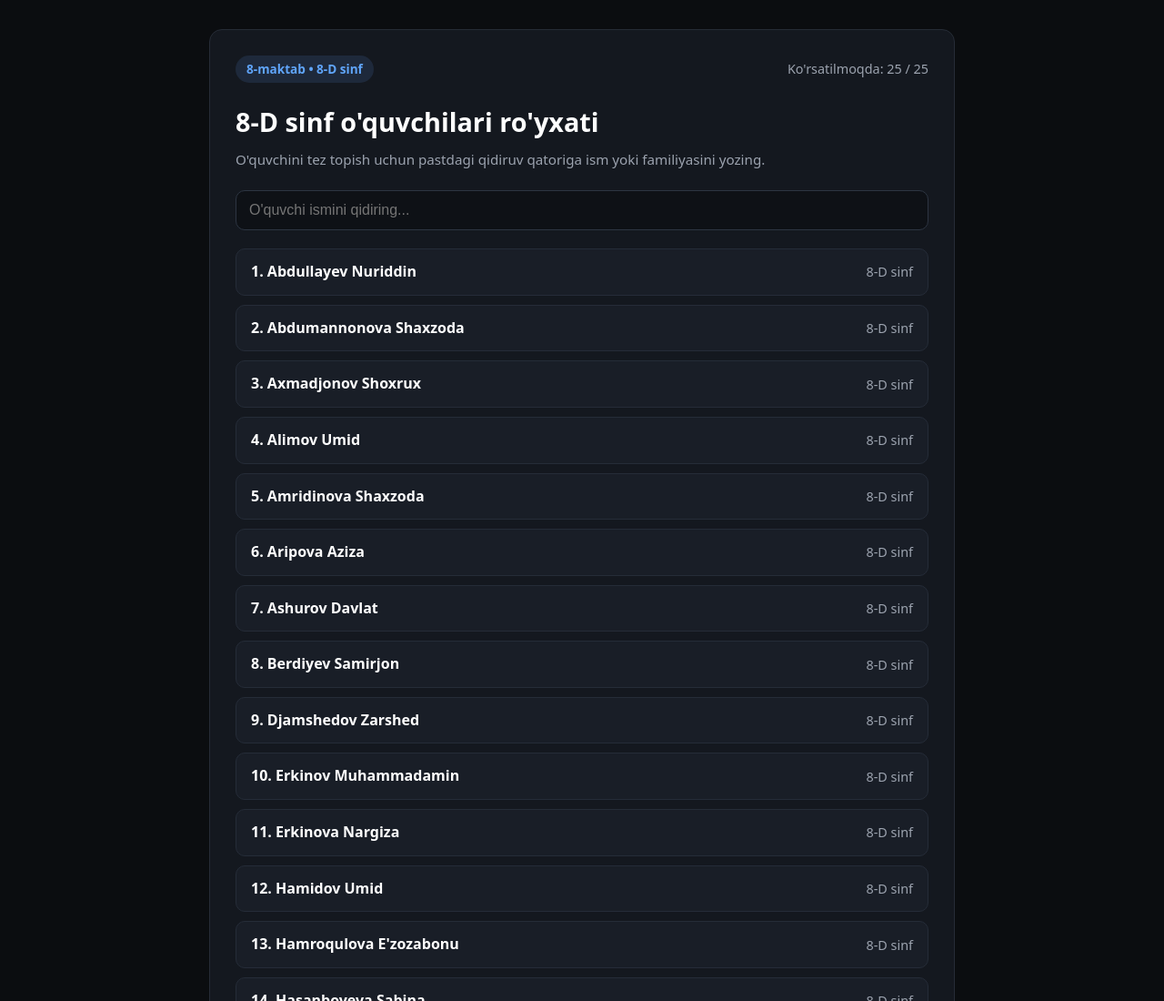
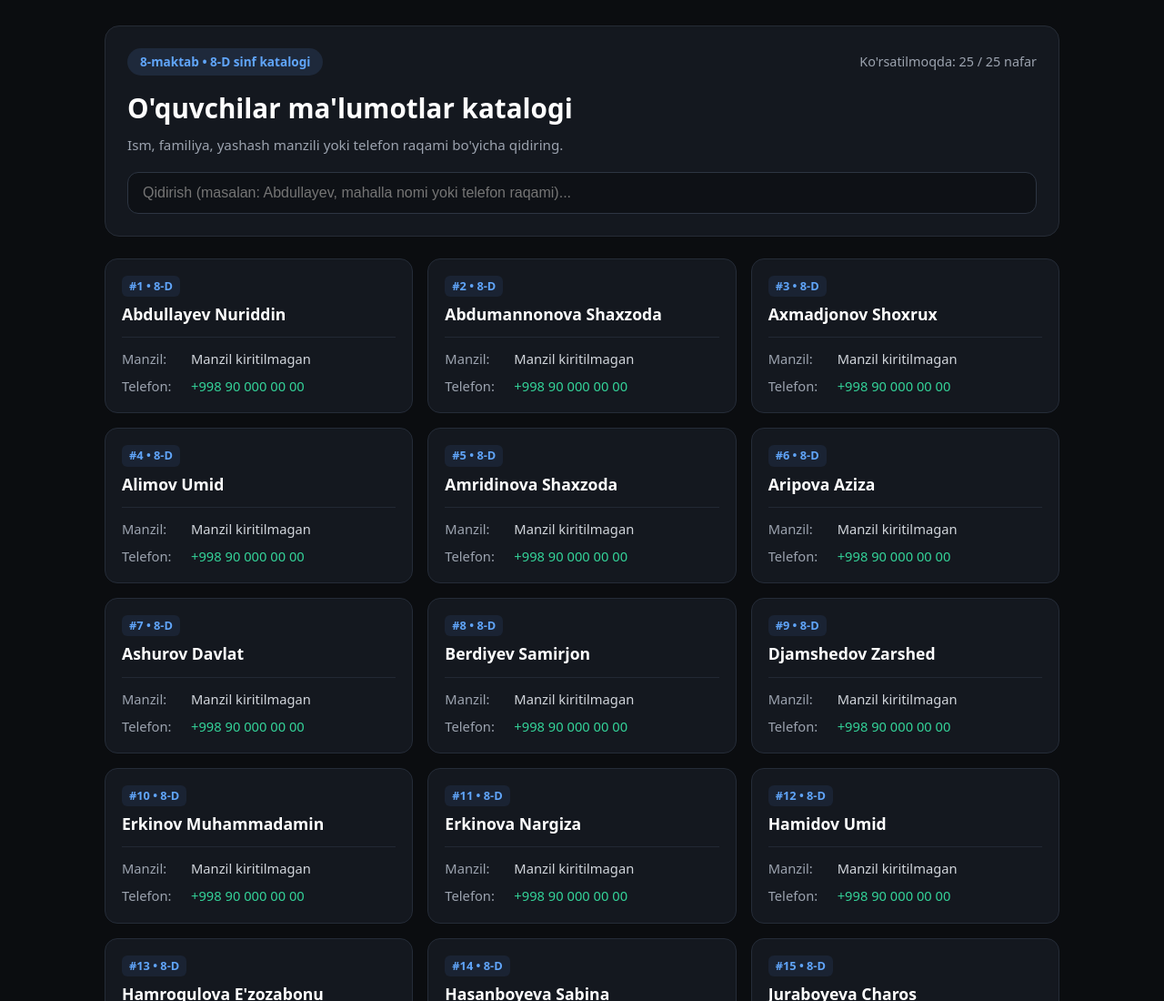
Before and after one commit to ergashevazakirovna-ui/8-maktab, a plain HTML site: page index.html in a window 1280 px wide. Shown: the top 1100 px of the page at 91% size. Drawn offline with Linux system fonts and the light colour scheme.

Commit message:
Update index.html

```diff
--- a/index.html
+++ b/index.html
@@ -1,10 +1,12 @@
+
+
 
    <!DOCTYPE html>
 <html lang="uz">
 <head>
   <meta charset="UTF-8" />
   <meta name="viewport" content="width=device-width, initial-scale=1.0" />
-  <title>8-maktab — 8-D sinf o'quvchilari</title>
+  <title>8-maktab — 8-D sinf katalogi</title>
   <style>
     * {
       box-sizing: border-box;
@@ -16,17 +18,21 @@
       background-color: #0b0d10;
       color: #f3f4f6;
       font-family: system-ui, -apple-system, BlinkMacSystemFont, "Segoe UI", sans-serif;
-      line-height: 1.6;
-      padding: 32px 16px;
+      line-height: 1.5;
+      padding: 28px 16px;
     }
 
     .container {
-      max-width: 820px;
+      max-width: 1050px;
       margin: 0 auto;
+    }
+
+    .header-card {
       background-color: #14181f;
       border: 1px solid #262c36;
-      border-radius: 14px;
-      padding: 28px;
+      border-radius: 16px;
+      padding: 24px;
+      margin-bottom: 24px;
     }
 
     .top-bar {
@@ -35,21 +41,26 @@
       justify-content: space-between;
       align-items: center;
       gap: 12px;
-      margin-bottom: 20px;
+      margin-bottom: 14px;
     }
 
     .badge {
       display: inline-block;
       background-color: #1e293b;
       color: #60a5fa;
-      padding: 4px 12px;
+      padding: 5px 14px;
       border-radius: 999px;
       font-size: 0.85rem;
       font-weight: 600;
     }
 
+    .count-text {
+      color: #9ca3af;
+      font-size: 0.9rem;
+    }
+
     h1 {
-      font-size: 1.8rem;
+      font-size: 1.85rem;
       color: #ffffff;
       margin-bottom: 6px;
     }
@@ -57,18 +68,17 @@
     .subtitle {
       color: #9ca3af;
       font-size: 0.95rem;
-      margin-bottom: 22px;
+      margin-bottom: 18px;
     }
 
     .search-input {
       width: 100%;
-      padding: 12px 14px;
-      border-radius: 10px;
+      padding: 13px 16px;
+      border-radius: 12px;
       border: 1px solid #2d3542;
       background-color: #0e1116;
       color: #f9fafb;
       font-size: 1rem;
-      margin-bottom: 20px;
       outline: none;
     }
 
@@ -76,114 +86,195 @@
       border-color: #60a5fa;
     }
 
-    .student-list {
-      list-style: none;
+    /* Katalog kartochkalari (Grid) */
+    .catalog-grid {
       display: grid;
+      grid-template-columns: repeat(auto-fill, minmax(300px, 1fr));
+      gap: 16px;
+    }
+
+    .student-card {
+      background-color: #14181f;
+      border: 1px solid #252c38;
+      border-radius: 14px;
+      padding: 18px;
+      display: flex;
+      flex-direction: column;
+      justify-content: space-between;
+      gap: 12px;
+      transition: border-color 0.2s ease, transform 0.2s ease;
+    }
+
+    .student-card:hover {
+      border-color: #3b82f6;
+      transform: translateY(-2px);
+    }
+
+    .card-header {
+      display: flex;
+      justify-content: space-between;
+      align-items: flex-start;
       gap: 10px;
     }
 
-    .student-item {
-      display: flex;
-      justify-content: space-between;
-      align-items: center;
-      gap: 12px;
-      background-color: #191e27;
-      border: 1px solid #252c38;
-      border-radius: 10px;
-      padding: 12px 16px;
+    .student-num {
+      font-size: 0.8rem;
+      color: #60a5fa;
+      background: #1a2333;
+      padding: 2px 8px;
+      border-radius: 6px;
+      font-weight: 600;
     }
 
     .student-name {
-      font-weight: 600;
+      font-size: 1.1rem;
+      font-weight: 700;
       color: #ffffff;
+      margin-top: 6px;
     }
 
-    .student-meta {
+    .info-row {
+      display: flex;
+      flex-direction: column;
+      gap: 8px;
+      border-top: 1px solid #222834;
+      padding-top: 12px;
+      font-size: 0.92rem;
+    }
+
+    .info-item {
+      display: flex;
+      align-items: flex-start;
+      gap: 8px;
+      color: #d1d5db;
+    }
+
+    .info-label {
       color: #9ca3af;
-      font-size: 0.9rem;
+      min-width: 68px;
+    }
+
+    .phone-link {
+      color: #34d399;
+      text-decoration: none;
+      font-weight: 500;
+    }
+
+    .phone-link:hover {
+      text-decoration: underline;
+    }
+
+    .empty-box {
+      grid-column: 1 / -1;
+      text-align: center;
+      background-color: #14181f;
+      border: 1px solid #252c38;
+      border-radius: 14px;
+      padding: 32px;
+      color: #9ca3af;
     }
   </style>
 </head>
 <body>
   <div class="container">
+    <div class="header-card">
       <div class="top-bar">
-      <span class="badge">8-maktab • 8-D sinf</span>
-      <span class="student-meta" id="count">Jami: 26 nafar o'quvchi</span>
+        <span class="badge">8-maktab • 8-D sinf katalogi</span>
+        <span class="count-text" id="count">Jami: 25 nafar o'quvchi</span>
       </div>
 
-    <h1>8-D sinf o'quvchilari ro'yxati</h1>
-    <p class="subtitle">O'quvchini tez topish uchun pastdagi qidiruv qatoriga ism yoki familiyasini yozing.</p>
+      <h1>O'quvchilar ma'lumotlar katalogi</h1>
+      <p class="subtitle">Ism, familiya, yashash manzili yoki telefon raqami bo'yicha qidiring.</p>
 
       <input
         type="text"
         id="searchInput"
         class="search-input"
-      placeholder="O'quvchi ismini qidiring..."
+        placeholder="Qidirish (masalan: Abdullayev, mahalla nomi yoki telefon raqami)..."
       />
+    </div>
 
-    <ul class="student-list" id="studentList"></ul>
+    <div class="catalog-grid" id="catalogGrid"></div>
   </div>
 
   <script>
+    // Har bir o'quvchining manzili (address) va telefon raqamini (phone) shu yerdan yangilang
     const students = [
-      { name: "Abdullayev Nuriddin", info: "8-D sinf" },
-      { name: "Abdumannonova Shaxzoda", info: "8-D sinf" },
-      { name: "Axmadjonov Shoxrux", info: "8-D sinf" },
-      { name: "Alimov Umid", info: "8-D sinf" },
-      { name: "Amridinova Shaxzoda", info: "8-D sinf" },
-      { name: "Aripova Aziza", info: "8-D sinf" },
-      { name: "Ashurov Davlat", info: "8-D sinf" },
-      { name: "Berdiyev Samirjon", info: "8-D sinf" },
-      { name: "Djamshedov Zarshed", info: "8-D sinf" },
-      { name: "Erkinov Muhammadamin", info: "8-D sinf" },
-      { name: "Erkinova Nargiza", info: "8-D sinf" },
-      { name: "Hamidov Umid", info: "8-D sinf" },
-      { name: "Hamroqulova E'zozabonu", info: "8-D sinf" },
-      { name: "Hasanboyeva Sabina", info: "8-D sinf" },
-      { name: "Juraboyeva Charos", info: "8-D sinf" },
-      { name: "Mamatkulova Charos", info: "8-D sinf" },
-      { name: "Orzikulov Laziz", info: "8-D sinf" },
-      { name: "Raxmatullayev Ulug'bek", info: "8-D sinf" },
-      { name: "Sirojov Sardor", info: "8-D sinf" },
-      { name: "Sodiqov Damir", info: "8-D sinf" },
-      { name: "Turakulov Otabek", info: "8-D sinf" },
-      { name: "Tuychikulov Jamshed", info: "8-D sinf" },
-      { name: "Ulmasov Amirjon", info: "8-D sinf" },
-      { name: "Yulbarisova Zebo", info: "8-D sinf" },
-      { name: "Zoxirov Qodir", info: "8-D sinf" }
+      { name: "Abdullayev Nuriddin", class: "8-D", address: "Manzil kiritilmagan", phone: "+998 90 000 00 00" },
+      { name: "Abdumannonova Shaxzoda", class: "8-D", address: "Manzil kiritilmagan", phone: "+998 90 000 00 00" },
+      { name: "Axmadjonov Shoxrux", class: "8-D", address: "Manzil kiritilmagan", phone: "+998 90 000 00 00" },
+      { name: "Alimov Umid", class: "8-D", address: "Manzil kiritilmagan", phone: "+998 90 000 00 00" },
+      { name: "Amridinova Shaxzoda", class: "8-D", address: "Manzil kiritilmagan", phone: "+998 90 000 00 00" },
+      { name: "Aripova Aziza", class: "8-D", address: "Manzil kiritilmagan", phone: "+998 90 000 00 00" },
+      { name: "Ashurov Davlat", class: "8-D", address: "Manzil kiritilmagan", phone: "+998 90 000 00 00" },
+      { name: "Berdiyev Samirjon", class: "8-D", address: "Manzil kiritilmagan", phone: "+998 90 000 00 00" },
+      { name: "Djamshedov Zarshed", class: "8-D", address: "Manzil kiritilmagan", phone: "+998 90 000 00 00" },
+      { name: "Erkinov Muhammadamin", class: "8-D", address: "Manzil kiritilmagan", phone: "+998 90 000 00 00" },
+      { name: "Erkinova Nargiza", class: "8-D", address: "Manzil kiritilmagan", phone: "+998 90 000 00 00" },
+      { name: "Hamidov Umid", class: "8-D", address: "Manzil kiritilmagan", phone: "+998 90 000 00 00" },
+      { name: "Hamroqulova E'zozabonu", class: "8-D", address: "Manzil kiritilmagan", phone: "+998 90 000 00 00" },
+      { name: "Hasanboyeva Sabina", class: "8-D", address: "Manzil kiritilmagan", phone: "+998 90 000 00 00" },
+      { name: "Juraboyeva Charos", class: "8-D", address: "Manzil kiritilmagan", phone: "+998 90 000 00 00" },
+      { name: "Mamatkulova Charos", class: "8-D", address: "Manzil kiritilmagan", phone: "+998 90 000 00 00" },
+      { name: "Orzikulov Laziz", class: "8-D", address: "Manzil kiritilmagan", phone: "+998 90 000 00 00" },
+      { name: "Raxmatullayev Ulug'bek", class: "8-D", address: "Manzil kiritilmagan", phone: "+998 90 000 00 00" },
+      { name: "Sirojov Sardor", class: "8-D", address: "Manzil kiritilmagan", phone: "+998 90 000 00 00" },
+      { name: "Sodiqov Damir", class: "8-D", address: "Manzil kiritilmagan", phone: "+998 90 000 00 00" },
+      { name: "Turakulov Otabek", class: "8-D", address: "Manzil kiritilmagan", phone: "+998 90 000 00 00" },
+      { name: "Tuychikulov Jamshed", class: "8-D", address: "Manzil kiritilmagan", phone: "+998 90 000 00 00" },
+      { name: "Ulmasov Amirjon", class: "8-D", address: "Manzil kiritilmagan", phone: "+998 90 000 00 00" },
+      { name: "Yulbarisova Zebo", class: "8-D", address: "Manzil kiritilmagan", phone: "+998 90 000 00 00" },
+      { name: "Zoxirov Qodir", class: "8-D", address: "Manzil kiritilmagan", phone: "+998 90 000 00 00" }
     ];
 
-    const listEl = document.getElementById("studentList");
+    const gridEl = document.getElementById("catalogGrid");
     const countEl = document.getElementById("count");
     const searchEl = document.getElementById("searchInput");
 
-    function renderStudents(filterText = "") {
+    function renderCatalog(filterText = "") {
       const query = filterText.trim().toLowerCase();
       const filtered = students.filter(s =>
-        s.name.toLowerCase().includes(query) || s.info.toLowerCase().includes(query)
+        s.name.toLowerCase().includes(query) ||
+        s.address.toLowerCase().includes(query) ||
+        s.phone.toLowerCase().includes(query)
       );
 
-      listEl.innerHTML = "";
+      gridEl.innerHTML = "";
 
       if (filtered.length === 0) {
-        listEl.innerHTML = `<li class="student-item"><span class="student-meta">Mos o'quvchi topilmadi</span></li>`;
+        gridEl.innerHTML = `<div class="empty-box">So'rovingiz bo'yicha ma'lumot topilmadi.</div>`;
       } else {
         filtered.forEach((student, index) => {
-          const li = document.createElement("li");
-          li.className = "student-item";
-          li.innerHTML = `
-            <span class="student-name">${index + 1}. ${student.name}</span>
-            <span class="student-meta">${student.info}</span>
+          const cleanPhone = student.phone.replace(/\s+/g, "");
+          const card = document.createElement("div");
+          card.className = "student-card";
+          card.innerHTML = `
+            <div>
+              <div class="card-header">
+                <span class="student-num">#${index + 1} • ${student.class}</span>
+              </div>
+              <div class="student-name">${student.name}</div>
+            </div>
+            <div class="info-row">
+              <div class="info-item">
+                <span class="info-label">Manzil:</span>
+                <span>${student.address}</span>
+              </div>
+              <div class="info-item">
+                <span class="info-label">Telefon:</span>
+                <a class="phone-link" href="tel:${cleanPhone}">${student.phone}</a>
+              </div>
+            </div>
           `;
-          listEl.appendChild(li);
+          gridEl.appendChild(card);
         });
       }
 
-      countEl.textContent = `Ko'rsatilmoqda: ${filtered.length} / ${students.length}`;
+      countEl.textContent = `Ko'rsatilmoqda: ${filtered.length} / ${students.length} nafar`;
     }
 
-    searchEl.addEventListener("input", (e) => renderStudents(e.target.value));
-    renderStudents();
+    searchEl.addEventListener("input", (e) => renderCatalog(e.target.value));
+    renderCatalog();
   </script>
 </body>
 </html>
```
Lines whose indentation alone changed are shown as unchanged.
